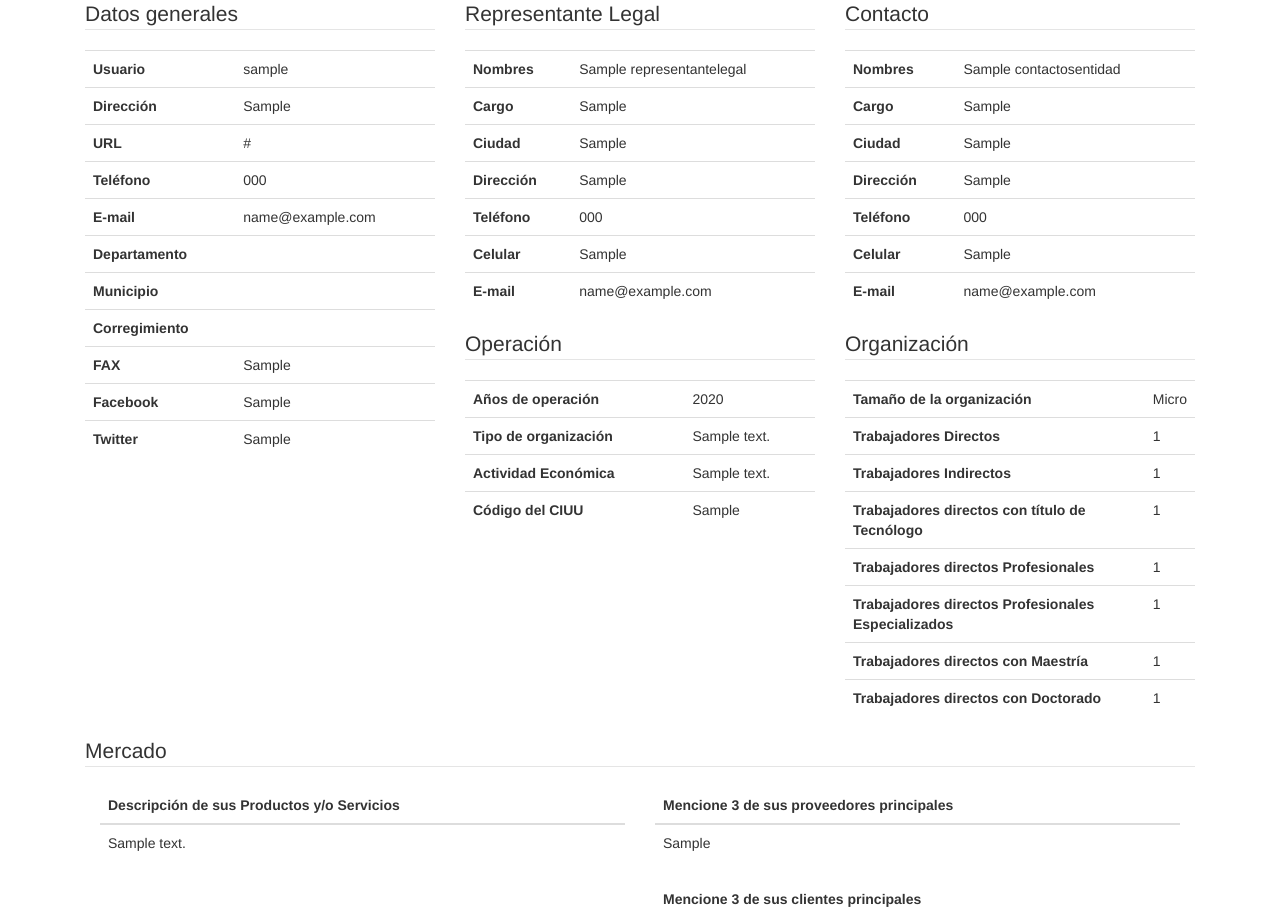
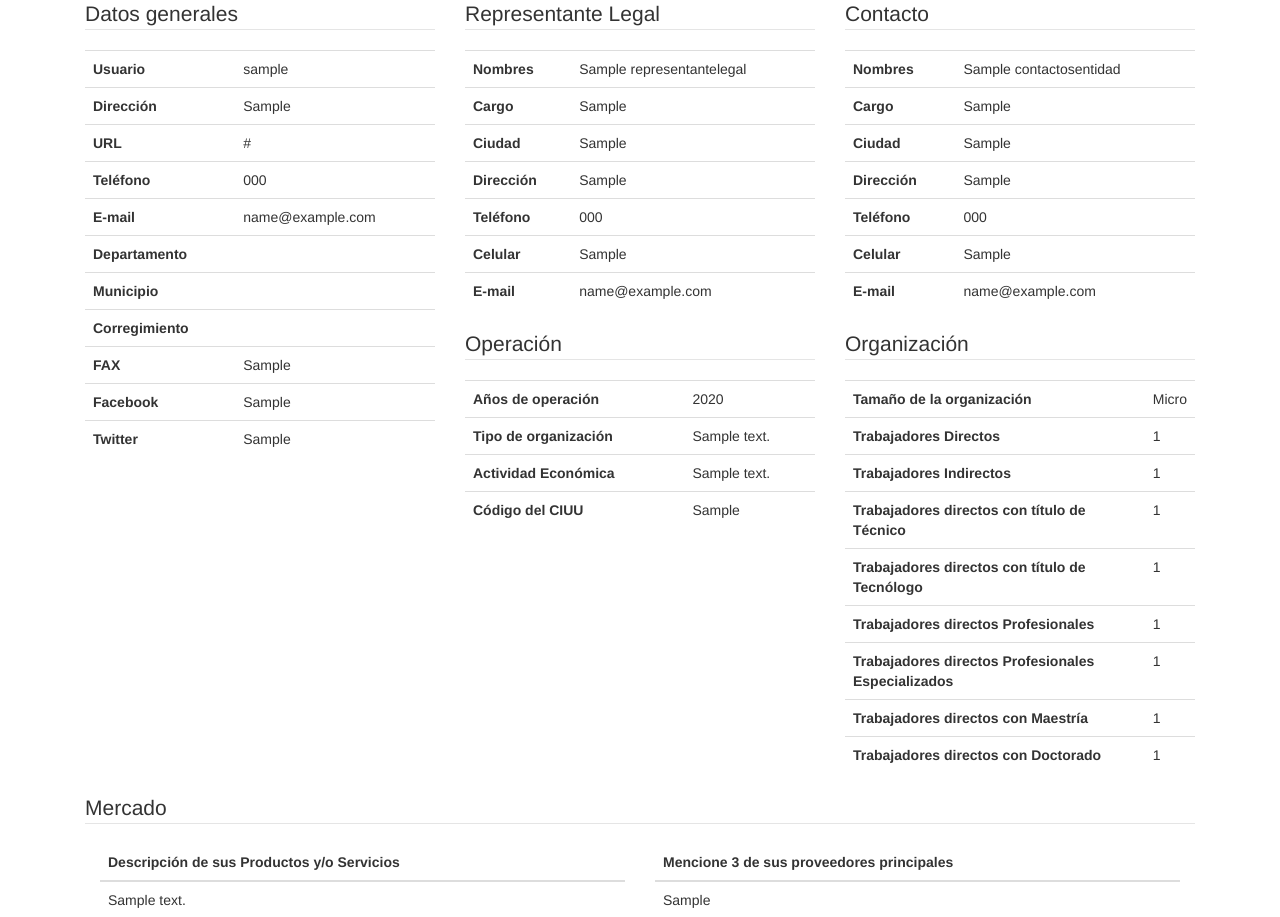
Before and after one commit to ProyectoRH/Minerva, a Django app: template Vistas/templates/adminPremio/detallesEntidad.html in a window 1280 px wide. Shown: the part 197-1114 px from the top of the page. Run offline with Django 3.2, Linux system fonts and the light colour scheme; tables that the repository leaves empty hold one stand-in row (values such as "Sample post"); the template is opened without the code that fills it: values that come from a table or form of the project are taken from there, most other values are stand-ins (such as "Sample title", 1, 10 or a date in 2020); parts of the project's set-up code (start-up, migrations or seed data) failed here and were passed over; some libraries are stand-ins or nearby versions.

Commit message:
Visualización de trabajadores técnicos

```diff
--- a/Vistas/templates/adminPremio/detallesEntidad.html
+++ b/Vistas/templates/adminPremio/detallesEntidad.html
@@ -246,6 +246,13 @@
 							<td><b>Trabajadores Indirectos</b></td>
 							<td>
 								{{ trabajadores.trabajadores_indirectos }}
+							</td>
+						</tr>
+
+						<tr>
+							<td><b>Trabajadores directos con título de Técnico</b></td>
+							<td>
+								{{ trabajadores.trabajadores_tecnico }}
 							</td>
 						</tr>
 
```
